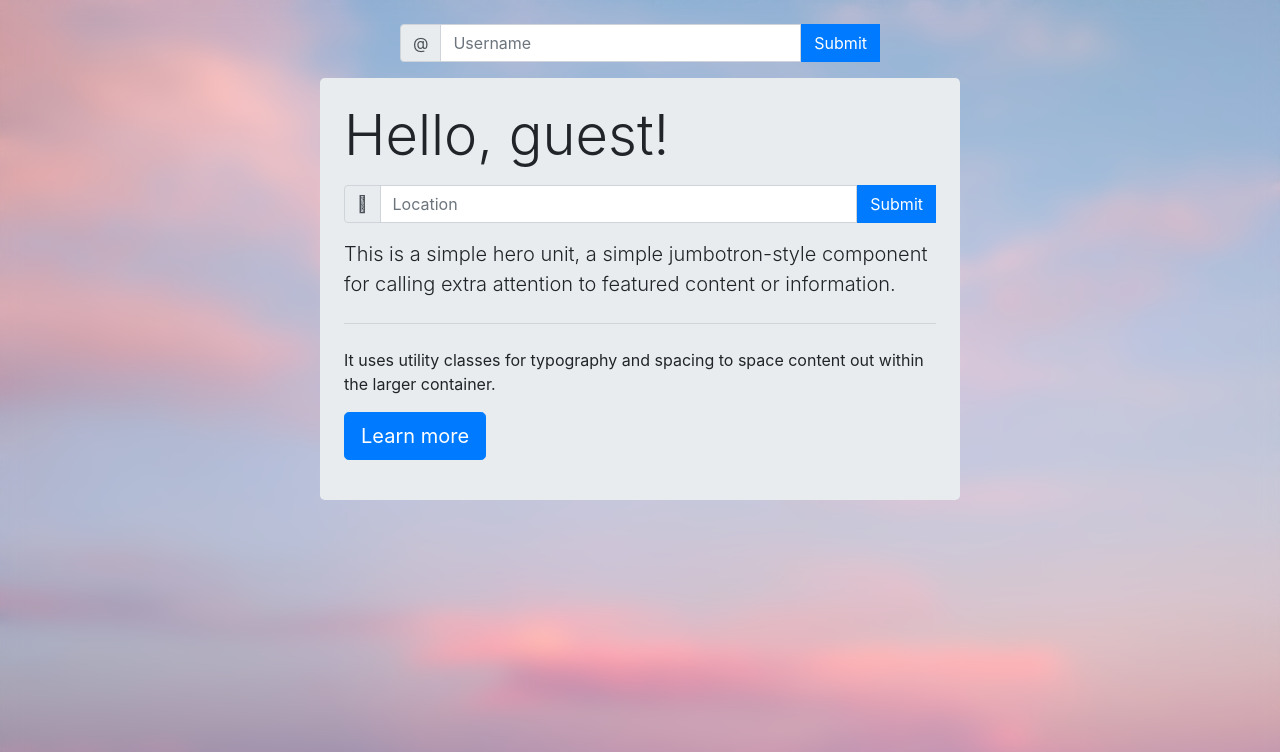
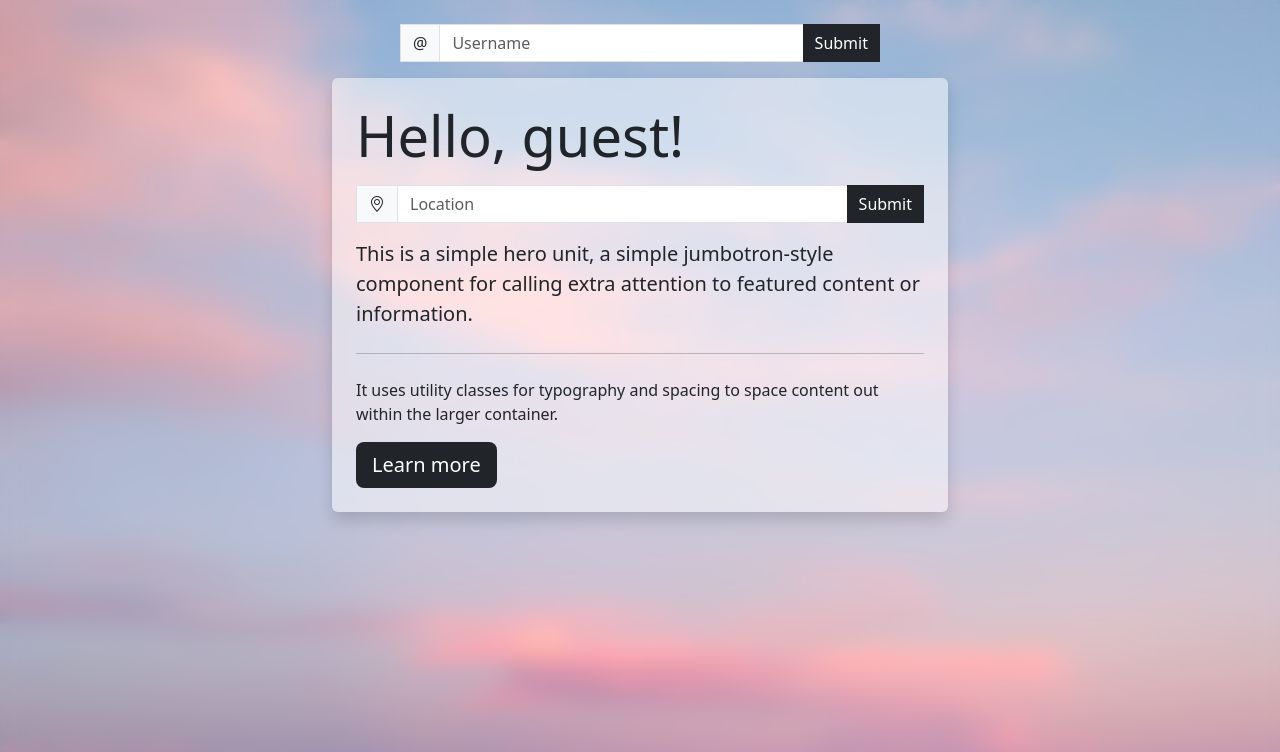
Before and after one commit to FEDavid/Basic_weather, a Flask app: page / in a window 1280 px wide. Shown: the top 752 px of the page. Run offline with Flask 2, Linux system fonts and the light colour scheme; some libraries are stand-ins or nearby versions.

Commit message:
Updated styles.

```diff
--- a/static/css/main.css
+++ b/static/css/main.css
@@ -1,3 +1,5 @@
+@import url("https://cdn.jsdelivr.net/npm/bootstrap-icons@1.11.1/font/bootstrap-icons.css");
+
 html body{
     background-image: url("../images/bg.jpg");
     background-position: center;
@@ -24,16 +26,16 @@ body{
     padding: 0 1.875rem 15px 1.875rem;
 }
 
-.appBG{
-    background-color: rgba(255, 255, 255, 0.5);
-}
-
 .leftCol{
     margin-bottom: 0!important;
 }
 
 .weatherIcon{
     fill: blue;
+}
+
+.appBG{
+    background-color: rgba(255, 255, 255, 0.5)!important;
 }
 
 /* Breakpoints */
--- a/templates/index.html
+++ b/templates/index.html
@@ -7,13 +7,10 @@
   <meta name="viewport" content="width=device-width, initial-scale=1.0">
   <title>Basic weather app</title>
   <!-- Style -->
+  <link rel="stylesheet" href="{{ url_for('static', filename='css/main.css') }}">
   <!-- Prereqs -->
-  <script src="https://code.jquery.com/jquery-3.2.1.slim.min.js" integrity="sha384-KJ3o2DKtIkvYIK3UENzmM7KCkRr/rE9/Qpg6aAZGJwFDMVNA/GpGFF93hXpG5KkN" crossorigin="anonymous"></script>
-  <script src="https://cdn.jsdelivr.net/npm/popper.js@1.12.9/dist/umd/popper.min.js" integrity="sha384-ApNbgh9B+Y1QKtv3Rn7W3mgPxhU9K/ScQsAP7hUibX39j7fakFPskvXusvfa0b4Q" crossorigin="anonymous"></script>
-  <script src="https://cdn.jsdelivr.net/npm/bootstrap@4.0.0/dist/js/bootstrap.min.js" integrity="sha384-JZR6Spejh4U02d8jOt6vLEHfe/JQGiRRSQQxSfFWpi1MquVdAyjUar5+76PVCmYl" crossorigin="anonymous"></script>
-  <link rel="stylesheet" href="{{ url_for('static', filename='css/main.css') }}">
-  <link rel="stylesheet" href="https://cdn.jsdelivr.net/npm/bootstrap-icons@1.11.1/font/bootstrap-icons.css">
-  <link rel="stylesheet" href="https://cdn.jsdelivr.net/npm/bootstrap@4.0.0/dist/css/bootstrap.min.css" integrity="sha384-Gn5384xqQ1aoWXA+058RXPxPg6fy4IWvTNh0E263XmFcJlSAwiGgFAW/dAiS6JXm" crossorigin="anonymous">
+  <link href="https://cdn.jsdelivr.net/npm/bootstrap@5.3.2/dist/css/bootstrap.min.css" rel="stylesheet" integrity="sha384-T3c6CoIi6uLrA9TneNEoa7RxnatzjcDSCmG1MXxSR1GAsXEV/Dwwykc2MPK8M2HN" crossorigin="anonymous">
+  <script src="https://cdn.jsdelivr.net/npm/bootstrap@5.3.2/dist/js/bootstrap.bundle.min.js" integrity="sha384-C6RzsynM9kWDrMNeT87bh95OGNyZPhcTNXj1NW7RuBCsyN/o0jlpcV8Qyq46cDfL" crossorigin="anonymous"></script>
 </head>
 
 <body>
@@ -25,12 +22,12 @@
     <!-- GET USER'S NAME -->
     <form action='/set_name' method="POST">
       <div class="input-group mx-auto w-75">
-        <div class="input-group-prepend">
-          <span class="input-group-text" id="basic-addon1">@</span>
+        <div class="input-group-prepend border-0">
+          <span class="input-group-text rounded-0" id="basic-addon1">@</span>
         </div>
         <input type="text" class="form-control" placeholder="Username" aria-label="Username"
           aria-describedby="basic-addon1" for="user_name" type="text" id="user_name" name="user_name">
-        <input class="btn btn-primary rounded-0" type="submit" value="Submit">
+        <input class="btn btn-primary rounded-0 border-0 bg-dark" type="submit" value="Submit">
       </div>
     </form>
     <!-- GET USER'S NAME -->
@@ -39,24 +36,24 @@
       <div class="row d-flex flex-wrap-reverse">
         <!-- LEFT COLUMN -->
         <div class="col leftCol">
-          <div class="jumbotron container-fluid p-4 mb-0 shadow p-3 appBG rightCol" style="height: 100%;">
+          <div class="jumbotron container-fluid p-4 mb-0 shadow p-3 rounded appBG" style="height: 100%;">
             <h1 class="display-4">{{ greeting }}</h1>
             <form action='/get_weather' method="POST">
               <div class="input-group mx-auto my-3">
                 <div class="input-group-prepend">
-                  <span class="input-group-text" id="basic-addon1">&#xF3E8;</span>
+                  <span class="input-group-text rounded-0" id="basic-addon1"><i class="bi bi-geo-alt"></i></span>
                 </div>
                 <input type="text" class="form-control" placeholder="Location" aria-label="Location"
                   aria-describedby="basic-addon1" for="location" type="text" id="location" name="location">
-                <input class="btn btn-primary rounded-0" type="submit" value="Submit">
+                <input class="btn btn-primary rounded-0 border-0 bg-dark" type="submit" value="Submit">
               </div>
             </form>
             <p class="lead">This is a simple hero unit, a simple jumbotron-style component for calling extra attention
               to featured content or information.</p>
             <hr class="my-4">
             <p>It uses utility classes for typography and spacing to space content out within the larger container.</p>
-            <p class="lead">
-              <a class="btn btn-primary btn-lg" href="#" role="button">Learn more</a>
+            <p class="lead mb-0">
+              <a class="btn btn-primary btn-lg bg-dark border-0" href="#" role="button">Learn more</a>
             </p>
           </div>
         </div>
@@ -75,8 +72,8 @@
                   <li>Temperature (in celcius): {{ temp_out }}</li>
                 </ul>
               </div>
-              <p>
-                <a class="btn btn-primary align-self-center clearBtn" href="/" role="button">Clear all</a>
+              <p class="mb-0">
+                <a class="btn btn-primary align-self-center clearBtn bg-dark border-0" href="/" role="button">Clear all</a>
               </p>
             </div>
           </div>
@@ -85,7 +82,6 @@
 
       </div>
     </div>
-
     <!-- CONTENT -->
   </div>
   <!-- CONTAINER -->
```
